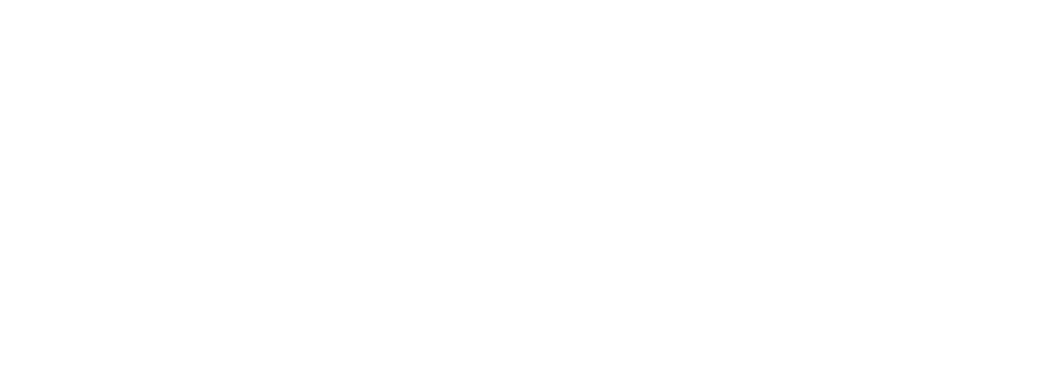
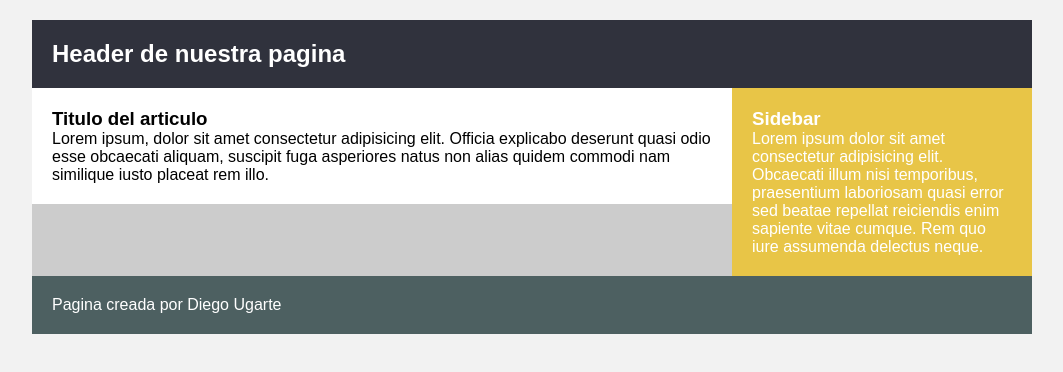
Before and after one commit to Diego-bit/PracticasCSS, a plain HTML site: page plantillaSencilla.html in a window 1280 px wide. Shown: the whole page, without its empty margins (108-1171 px from the left). Drawn offline with Linux system fonts and the light colour scheme.

Commit message:
creacion de practica plantillas

```diff
--- a/plantillaSencilla.css
+++ b/plantillaSencilla.css
@@ -0,0 +1,44 @@
+* {
+  padding: 0;
+  margin: 0;
+  -webkit-box-sizing: border-box;
+  -moz-box-sizing: border-box;
+  box-sizing: border-box;
+}
+
+body {
+  background: #f2f2f2;
+  font-family: Arial, Helvetica, sans-serif;
+}
+
+.contenedor {
+  width: 1000px;
+  background: #ccc;
+  margin: 20px auto;
+}
+
+header {
+  background: #30323d;
+  color: #fff;
+  padding: 20px;
+}
+.main {
+  background: #fff;
+  padding: 20px;
+  width: 700px;
+  float: left;
+}
+
+aside {
+  background: #e8c547;
+  color: #fff;
+  padding: 20px;
+  width: 300px;
+  float: left;
+}
+footer {
+  clear: both;
+  background: #4d6061;
+  padding: 20px;
+  color: #fff;
+}
--- a/plantillaSencilla.html
+++ b/plantillaSencilla.html
@@ -1,11 +1,38 @@
 <!DOCTYPE html>
 <html lang="en">
-<head>
-	<meta charset="UTF-8">
-	<title>Plantilla Basica</title>
-	<link rel="stylesheet" href="plantillaSencilla.css">
-</head>
-<body>
-
-</body>
+  <head>
+    <meta charset="UTF-8" />
+    <title>Plantilla Basica</title>
+    <link rel="stylesheet" href="plantillaSencilla.css" />
+  </head>
+  <body>
+    <div class="contenedor">
+      <header>
+        <h2>Header de nuestra pagina</h2>
+      </header>
+      <section class="main">
+        <article>
+          <h1>Titulo del articulo</h1>
+          <p>
+            Lorem ipsum, dolor sit amet consectetur adipisicing elit. Officia
+            explicabo deserunt quasi odio esse obcaecati aliquam, suscipit fuga
+            asperiores natus non alias quidem commodi nam similique iusto
+            placeat rem illo.
+          </p>
+        </article>
+      </section>
+      <aside>
+        <h3>Sidebar</h3>
+        <p>
+          Lorem ipsum dolor sit amet consectetur adipisicing elit. Obcaecati
+          illum nisi temporibus, praesentium laboriosam quasi error sed beatae
+          repellat reiciendis enim sapiente vitae cumque. Rem quo iure assumenda
+          delectus neque.
+        </p>
+	  </aside>
+	  <footer>
+		  <p>Pagina creada por Diego Ugarte</p>
+	  </footer>
+    </div>
+  </body>
 </html>
```
